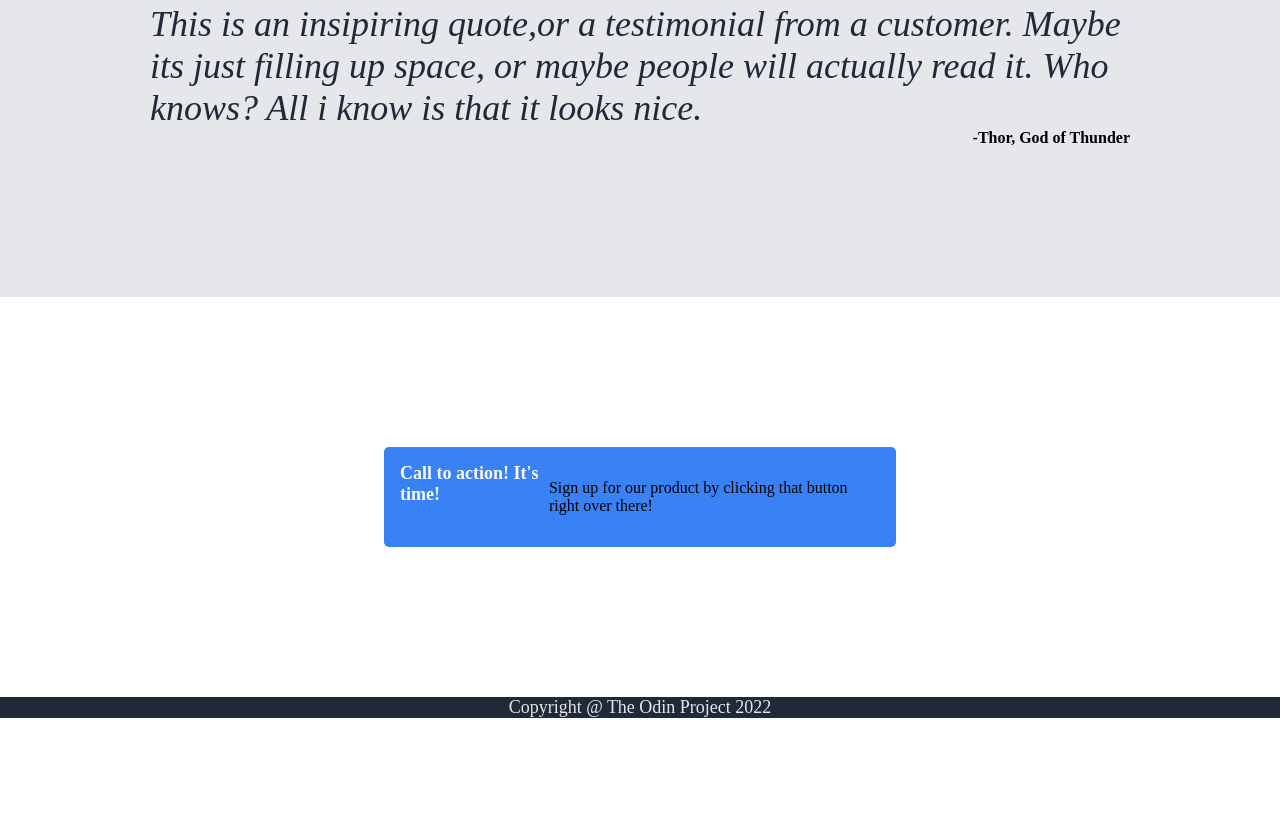
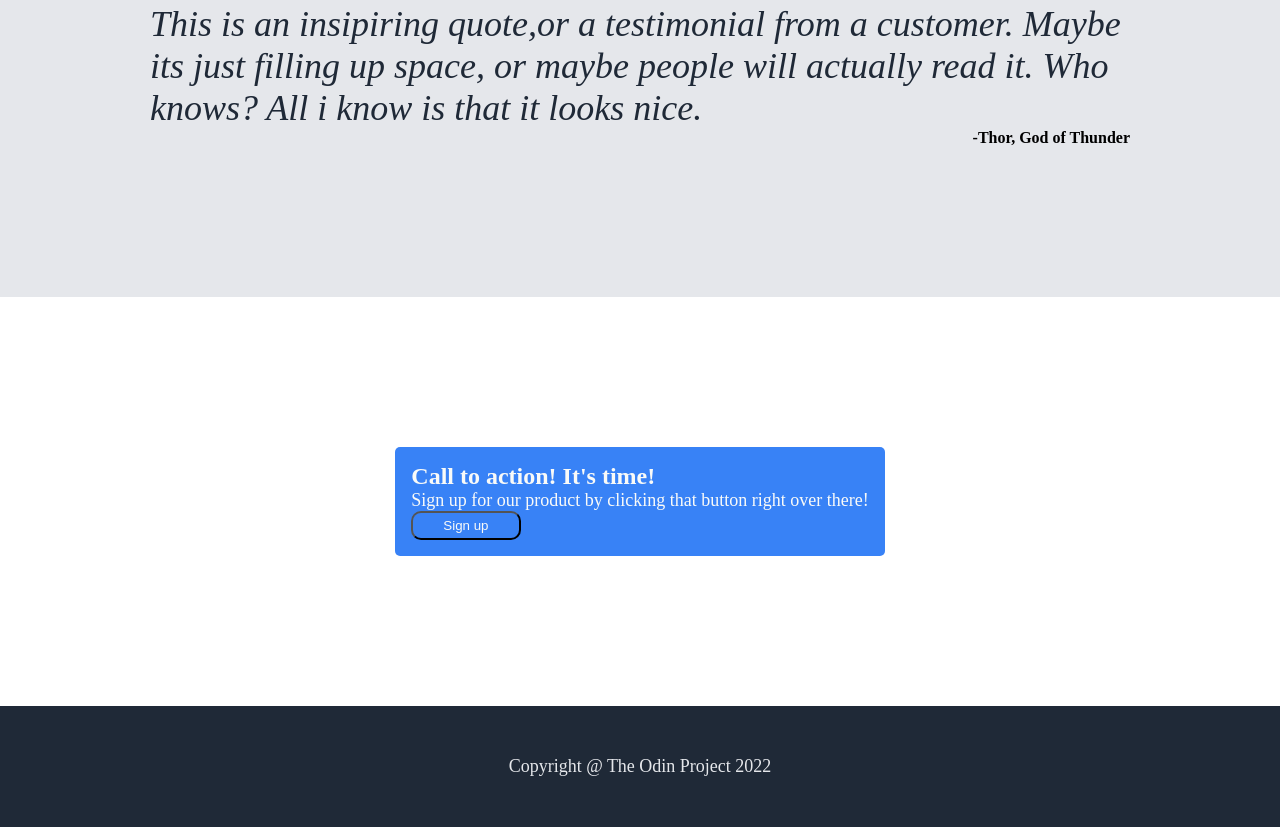
Before and after one commit to vcastelan/odin-landing-page, a plain HTML site: page index.html in a window 1280 px wide. Shown: the part 1188-2015 px from the top of the page. Before the commit the page ends 1906 px from the top, so only its background shows below. Drawn offline with Linux system fonts and the light colour scheme.

Commit message:
adjusted div and deleted some just did some code alignment fixes

```diff
--- a/index.html
+++ b/index.html
@@ -19,16 +19,13 @@
     </ul>
     </div>
 </div>
-<div class="section">
 <div class="body1">
     <div class="content">
         <p class="Main">This Website is awesome</p>
         <p class="Info">This webiste has some subtext that goes here under the main title. Its a smaller font and the color is lower contrast</p>
         <button>Sign up</button>
     </div>
-    <div class="picture">
     <img class="image1" src="images/1.jpg" alt="oneimage">
-    </div>
 </div>
 <div class="body2">
     <div class="title">Some Random Information.</div>
@@ -59,10 +56,10 @@
 </div>
 <div class="body4">
     <div class="action">
-        <div class="header-call">Call to action! It's time!</div>
+        <p class="header-call">Call to action! It's time!</p>
         <p class="form">Sign up for our product by clicking that button right over there!</p>
+    <button>Sign up</button>
     </div>
-</div>
 </div>
 <div class="footer">
     Copyright @ The Odin Project 2022
--- a/style.css
+++ b/style.css
@@ -66,11 +66,6 @@ button {
     padding: 5px 30px;
 }
 
-.picture {
-    display: flex;
-    justify-content: center;
-}
-
 .image1 {
     width: 500px;
 }
@@ -124,21 +119,30 @@ button {
 
 .action {
     background-color: #3882f6;
-    width: 480px;
     border-radius: 5px;
-    display: flex;
     padding: 16px;
+
 }
 
 .header-call {
     font-weight: bold;
+    font-size: 24px;
+    color: #f9faf8;
+    margin: 0;
+}
+
+.form {
+    color: #f9faf8;
     font-size: 18px;
-    color: #f9faf8;
+    margin: 0;
 }
+
+
 .footer {
     background-color: #1f2937;
     font-size: 18px;
     color: #e5e7eb;
+    padding: 50px 0px;
     display: flex;
     justify-content: center;
     align-items: center;
```
